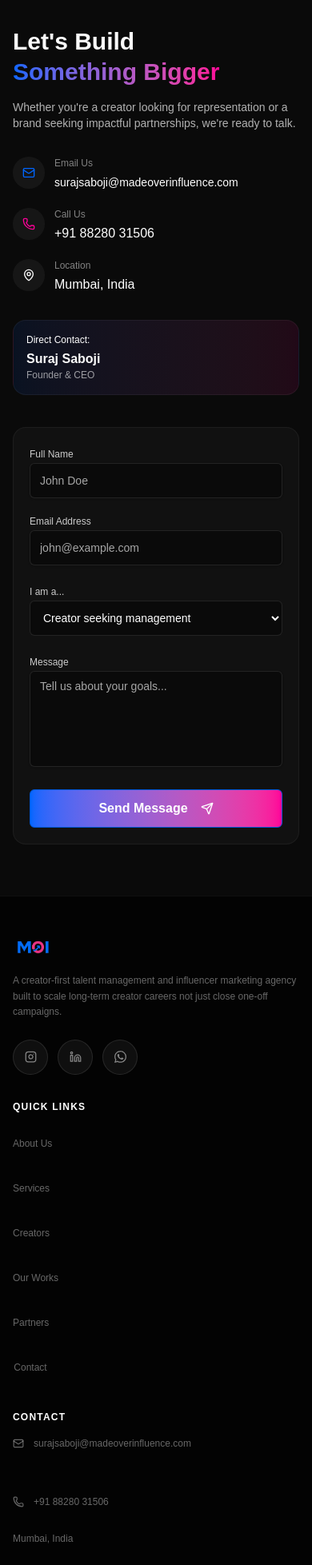
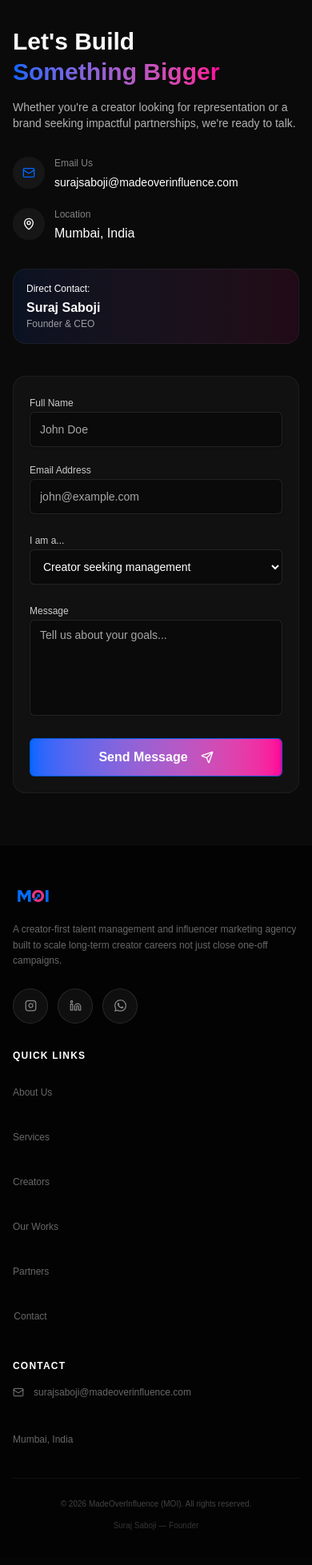
Before and after one commit to Pratik-Tiruwa/MadOverInfluence, a React (Vite) app in the folder artifacts/moi-website/: page / in a window 390 px wide. Shown: the part 4490-6447 px from the top of the page at 80% size. Built offline with nearby package versions, Linux system fonts and the light colour scheme.

Commit message:
refactor(ui) : remove phone contact details from contact section and footer

```diff
--- a/artifacts/moi-website/src/components/layout/Footer.tsx
+++ b/artifacts/moi-website/src/components/layout/Footer.tsx
@@ -1,5 +1,5 @@
 const moiLogo = "/moi-logo-transparent.png";
-import { Instagram, Linkedin, Mail, Phone } from "lucide-react";
+import { Instagram, Linkedin, Mail } from "lucide-react";
 
 export default function Footer() {
   const currentYear = new Date().getFullYear();
@@ -95,16 +95,7 @@ export default function Footer() {
                   <span className="text-xs sm:text-sm leading-relaxed break-all">surajsaboji@madeoverinfluence.com</span>
                 </a>
               </li>
-              <li>
-                <a
-                  href="tel:+918828031506"
-                  className="flex items-center gap-3 text-white/40 hover:text-white transition-colors group"
-                  data-testid="link-footer-phone"
-                >
-                  <Phone size={14} className="shrink-0 group-hover:text-[#FF0099] transition-colors" />
-                  <span className="text-xs sm:text-sm">+91 88280 31506</span>
-                </a>
-              </li>
+
               <li className="text-white/40 text-xs sm:text-sm">
                 Mumbai, India
               </li>
--- a/artifacts/moi-website/src/components/sections/Contact.tsx
+++ b/artifacts/moi-website/src/components/sections/Contact.tsx
@@ -3,7 +3,7 @@ import { z } from "zod";
 import { Button } from "@/components/ui/button";
 import { Input } from "@/components/ui/input";
 import { Textarea } from "@/components/ui/textarea";
-import { Mail, Phone, MapPin, Send } from "lucide-react";
+import { Mail, MapPin, Send } from "lucide-react";
 import { useToast } from "@/hooks/use-toast";
 
 // ── Zod schema (mirrors backend) ──────────────────────────────────────────────
@@ -133,17 +133,7 @@ export default function Contact() {
                 </div>
               </div>
 
-              <div className="flex items-start gap-3 sm:gap-4">
-                <div className="w-10 h-10 sm:w-12 sm:h-12 rounded-full bg-white/5 flex items-center justify-center shrink-0">
-                  <Phone className="w-4 h-4 sm:w-5 sm:h-5 text-[#FF0099]" />
-                </div>
-                <div>
-                  <p className="text-xs sm:text-sm text-foreground/50 mb-1">Call Us</p>
-                  <a href="tel:8828031506" className="text-base sm:text-lg font-medium text-white hover:text-[#FF0099] transition-colors">
-                    +91 88280 31506
-                  </a>
-                </div>
-              </div>
+
 
               <div className="flex items-start gap-3 sm:gap-4">
                 <div className="w-10 h-10 sm:w-12 sm:h-12 rounded-full bg-white/5 flex items-center justify-center shrink-0">
```
